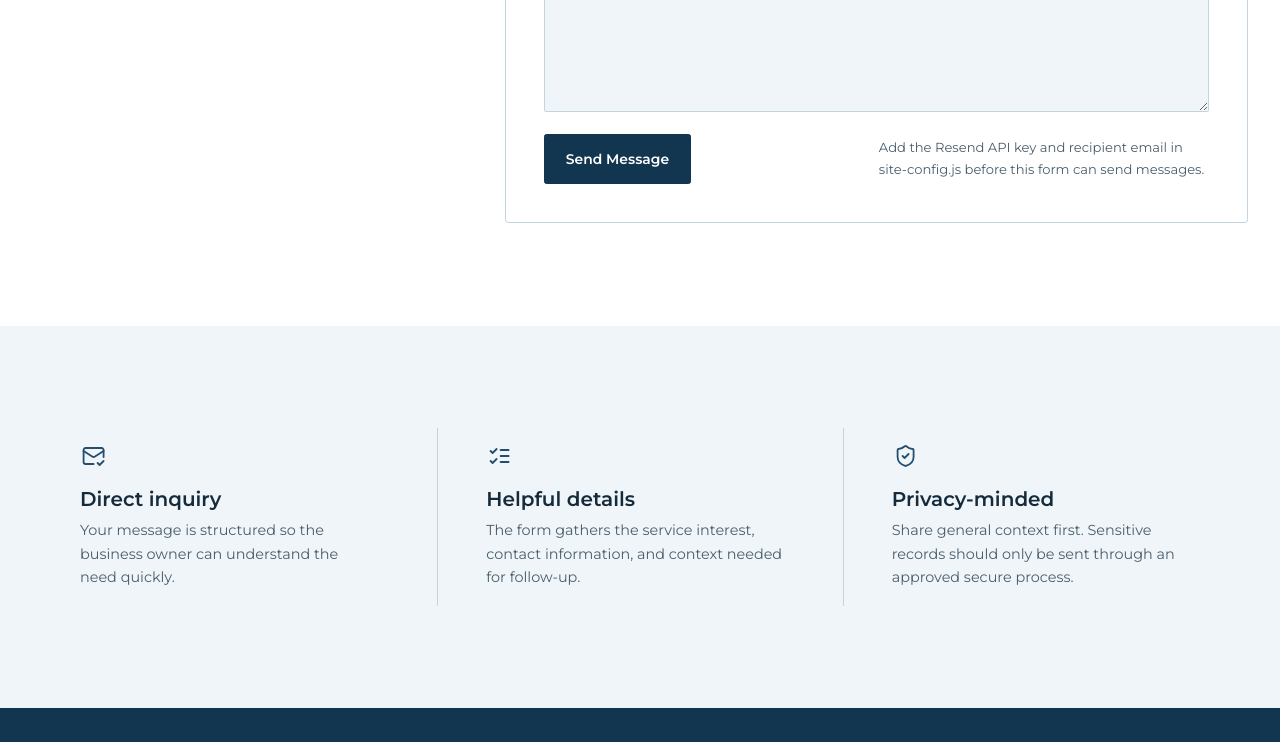
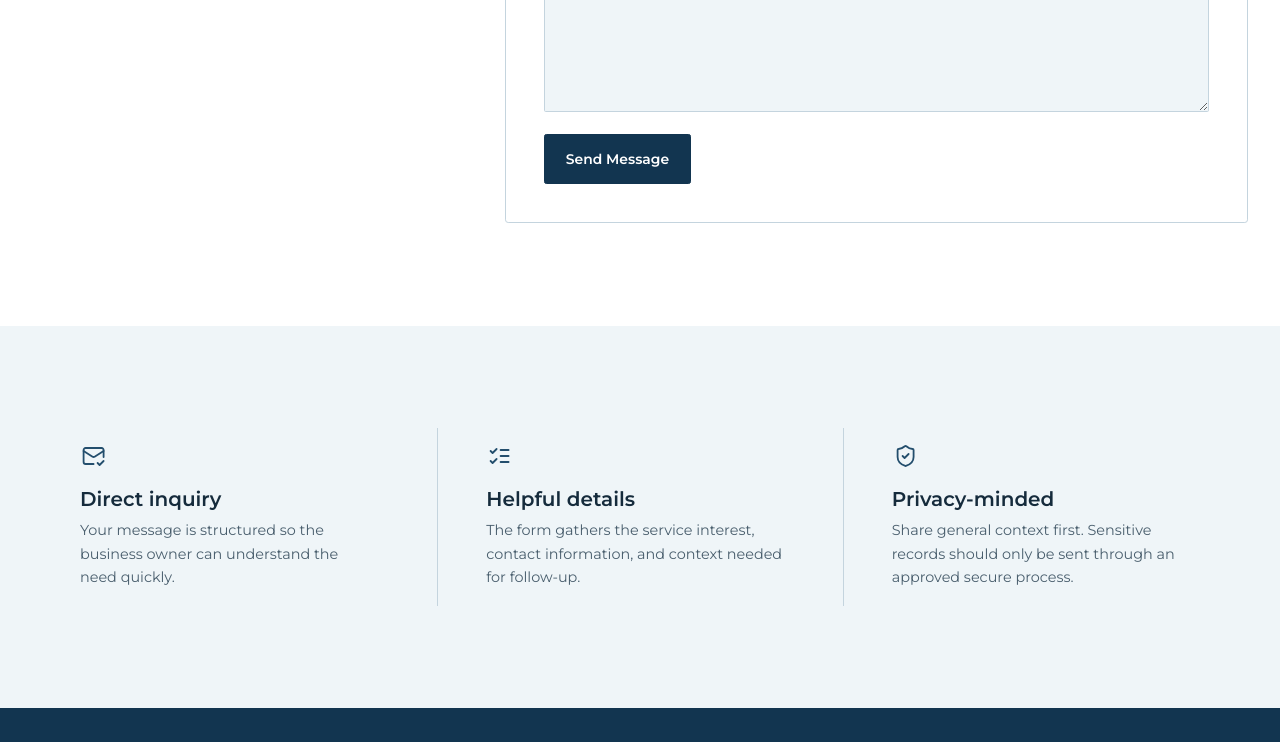
Before and after one commit to digitalcr8tive/crystal-dragonfly-education-consulting, a plain HTML site: page contact.html in a window 1280 px wide. Shown: the part 1200-1942 px from the top of the page. Drawn offline with Linux system fonts and the light colour scheme.

Commit message:
fix: remove default status text from contact form

```diff
--- a/contact.html
+++ b/contact.html
@@ -51,7 +51,7 @@
             </label>
             <label class="form-wide">Your Message *<textarea name="message" rows="6" placeholder="Briefly share what kind of support you are looking for." required></textarea></label>
 
-            <div class="form-actions"><button class="button" type="submit">Send Message</button><p data-contact-status>Add the Resend API key and recipient email in site-config.js before this form can send messages.</p></div>
+            <div class="form-actions"><button class="button" type="submit">Send Message</button><p data-contact-status></p></div>
           </form>
         </div>
       </div></section>
```
